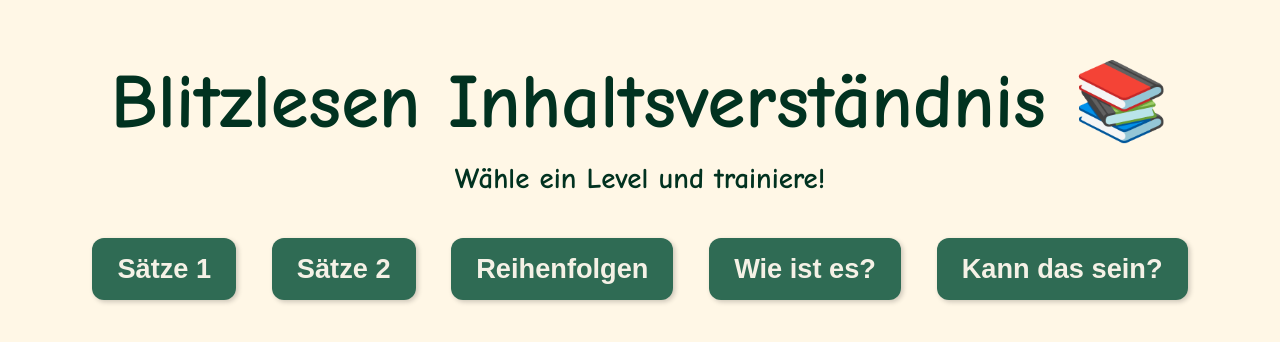
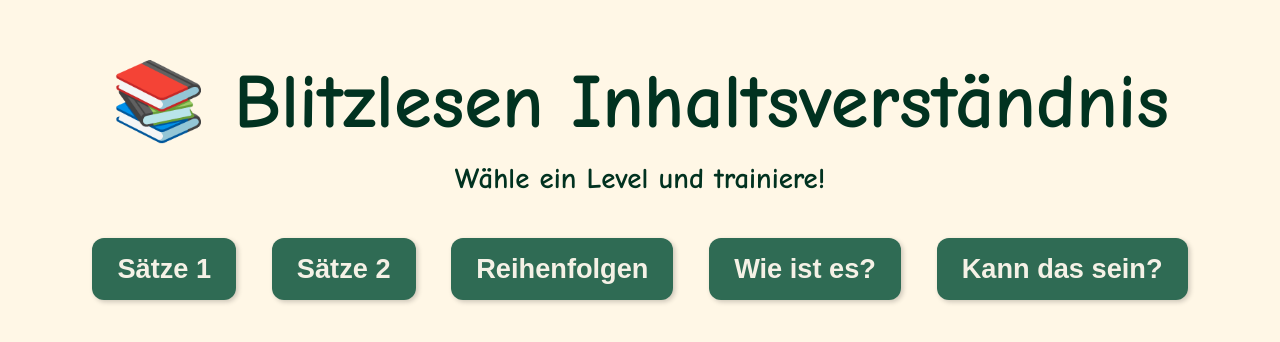
Before and after one commit to cindyrhr-sudo/Leseverstehen, a plain HTML site: page index.html in a window 1280 px wide. Shown: the part 240-582 px from the top of the page. Drawn offline with Linux system fonts and the light colour scheme.

Commit message:
Update index.html

```diff
--- a/index.html
+++ b/index.html
@@ -72,7 +72,7 @@
 <body>
 
 <div id="menu">
-  <h1>Blitzlesen Inhaltsverständnis 📚</h1>
+  <h1>📚 Blitzlesen Inhaltsverständnis</h1>
   <p class="subtitle">Wähle ein Level und trainiere!</p>
 
   <button class="button" onclick="startGame('easy')">Sätze 1</button>
```
